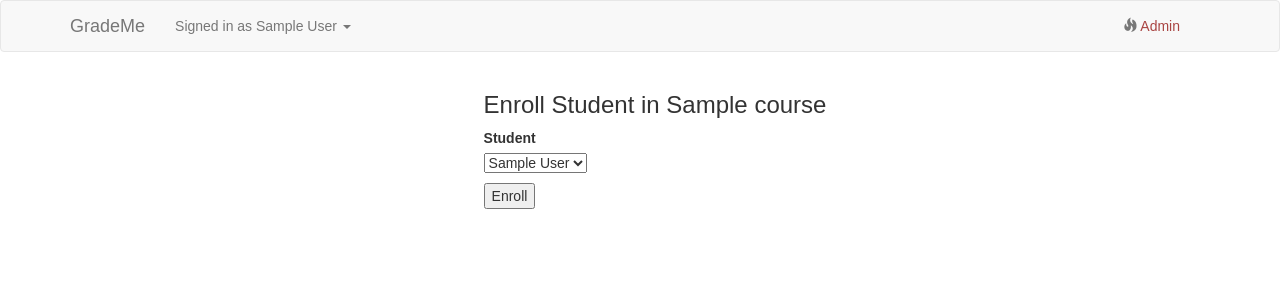
After one commit to laurenshareshian/grademeapp, a Flask app: page /enrollstudent/1 in a window 1280 px wide. The commit adds this page. Shown: the top 300 px of the page. Run offline with Flask 2, Linux system fonts and the light colour scheme; a database or web service that is not in the repository returns one stand-in record (values such as "Sample title"); some libraries are stand-ins or nearby versions.

Commit message:
added enrollment for students

```diff
--- a/app/forms.py
+++ b/app/forms.py
@@ -60,3 +60,8 @@ class SubmissionForm(FlaskForm):
         super().__init__(*args, **kwargs)
         if not self.sub_time.data:
             self.sub_time.data = datetime.datetime.now()
+
+
+class EnrollForm(FlaskForm):
+    student = SelectField('Student')
+    submit = SubmitField('Enroll')
--- a/app/routes.py
+++ b/app/routes.py
@@ -2,7 +2,7 @@ from flask import render_template, redirect, url_for, \
     request, session, abort, g
 from app import app
 from app.forms import TeacherForm, StudentForm, \
-    AssignmentForm, CourseForm, SubmissionForm
+    AssignmentForm, CourseForm, SubmissionForm, EnrollForm
 from psycopg2 import sql, extras
 import numpy as np
 from app.db import db_pool
@@ -395,6 +395,48 @@ def deleteStudent(student_id, course_id):
     db_pool.putconn(db_conn)
 
     return redirect(url_for('view_course', course_id=course_id))
+
+@app.route('/enrollstudent/<course_id>', methods=['GET', 'POST'])
+def enrollstudent(course_id=None):
+    if request.method == 'GET':
+        db_conn = db_pool.getconn()
+        dict_cur = db_conn.cursor(cursor_factory=extras.RealDictCursor)
+
+        # get course name
+        dict_cur.execute('SELECT title FROM course WHERE course_id = %s', course_id)
+        course_title = dict_cur.fetchone()['title']
+
+        # get all students who aren't enrolled already
+        query = '''
+            SELECT student.student_id, first_name, last_name
+            FROM student
+            WHERE student_id NOT IN
+            (SELECT student_id FROM student_course WHERE course_id = %s);
+        '''
+        dict_cur.execute(query, course_id)
+
+        form = EnrollForm()
+        form.student.choices = [(row['student_id'], f"{row['first_name']} {row['last_name']}") for row in dict_cur]
+
+        dict_cur.close()
+        db_pool.putconn(db_conn)
+        return render_template('enrollstudent.html', course_id=course_id, form=form, course_title=course_title)
+    else:
+        db_conn = db_pool.getconn()
+        cur = db_conn.cursor()
+
+        query = 'INSERT INTO student_course (student_id, course_id) VALUES (%s, %s)'
+        try:
+            cur.execute(query, (request.form['student'], course_id))
+            db_conn.commit()
+        except Exception as err:
+            session['error'] = str(err)
+            db_conn.rollback()
+
+        cur.close()
+        db_pool.putconn(db_conn)
+        return redirect(url_for('view_course', course_id=course_id))
+
 
 #################################
 # Assignment Stuff
--- /dev/null
+++ b/app/templates/enrollstudent.html
@@ -0,0 +1,21 @@
+{% extends "template.html" %}
+
+{% block app_content %}
+
+<div class="container">
+  <div class="formscontainer">
+    <div class="form">
+      <h3>Enroll Student in {{ course_title }}</h3>
+      <form action="{{ url_for('enrollstudent', course_id=course_id) }}" method="post" novalidate>
+          {{ form.hidden_tag() }}
+          <p>
+              {{ form.student.label }}<br>
+              {{ form.student() }}
+          </p>
+          {{ form.submit() }}
+      </form>
+    </div>
+  </div>
+</div>
+
+{% endblock %}
--- a/app/templates/template.html
+++ b/app/templates/template.html
@@ -56,6 +56,7 @@
 {% block content %}
 
     <div class="container">
+        {% include "error.html" %}
         {# application content needs to be provided in the app_content block #}
         {% block app_content %}{% endblock %}
     </div>
```
Also changed, not shown: app/templates/course.html (+12 -4 lines).
